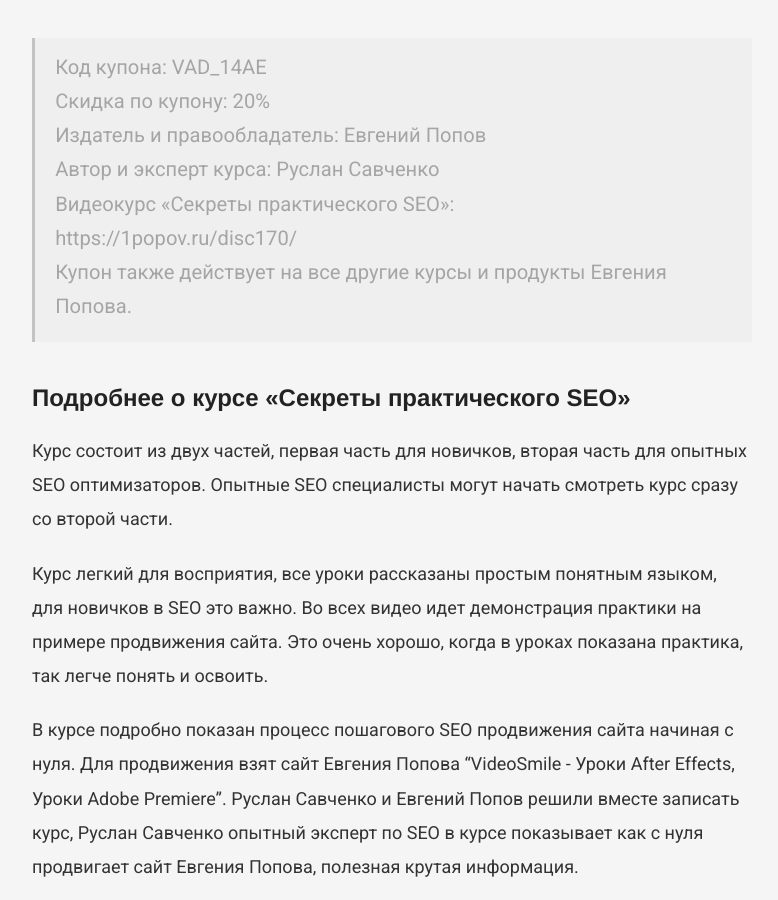
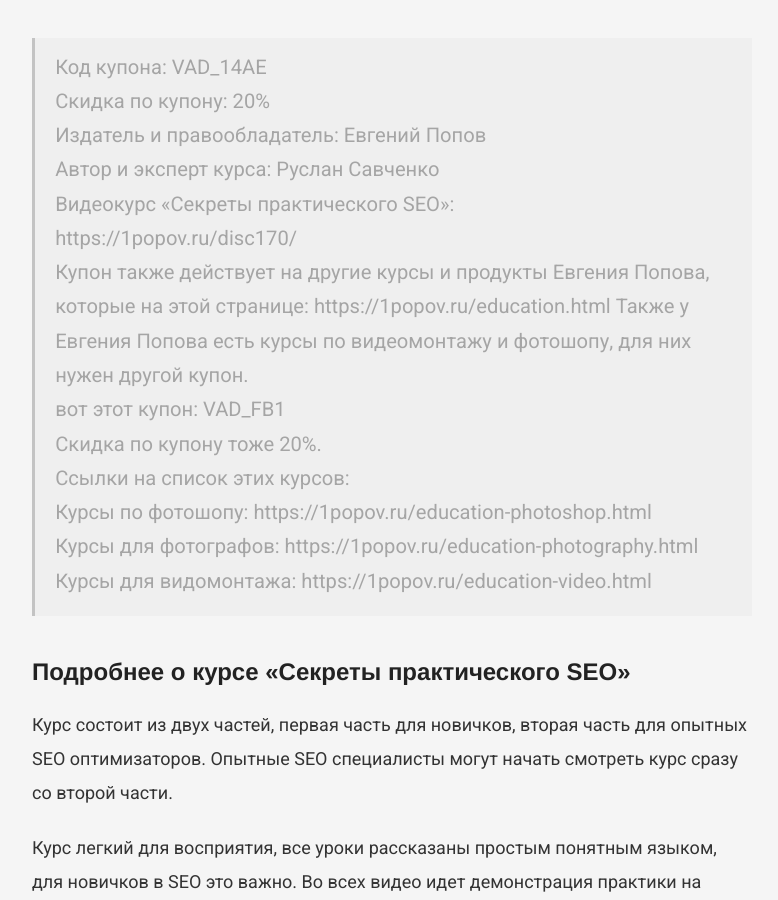
Before and after one commit to VadymVolos/vadymvolos.github.io, a Jekyll site: the page built from _posts/digital-marketing/2017-01-22-sekrety-seo-popov-kupon-skidka.md, in a window 1280 px wide and 900 px high, scrolled down 927 px. Shown: the whole window, without its empty margins (248-1026 px from the left). Built offline with Jekyll 4.4.1, drawn with Linux system fonts in a browser that asks for light colours; nearby versions of some CDN libraries; comment, search, counter and statistics services are not loaded.

Commit message:
Update 2017-01-22-sekrety-seo-popov-kupon-skidka.md

```diff
--- a/_posts/digital-marketing/2017-01-22-sekrety-seo-popov-kupon-skidka.md
+++ b/_posts/digital-marketing/2017-01-22-sekrety-seo-popov-kupon-skidka.md
@@ -22,7 +22,16 @@
 
 Видеокурс «Секреты практического SEO»:  <br>
 https://1popov.ru/disc170/  <br>
-Купон также действует на все другие курсы и продукты Евгения Попова.
+Купон также действует на  другие курсы и продукты Евгения Попова,
+которые на этой странице: https://1popov.ru/education.html
+
+Также у Евгения Попова есть курсы по видеомонтажу и фотошопу, для них нужен другой купон.  <br>
+вот этот купон:  VAD_FB1  <br>
+Скидка по купону тоже 20%.  <br>
+Ссылки на список этих курсов:  <br>
+Курсы по фотошопу: https://1popov.ru/education-photoshop.html  <br>
+Курсы для фотографов: https://1popov.ru/education-photography.html  <br>
+Курсы для видомонтажа: https://1popov.ru/education-video.html  <br>
 </blockquote>
 
 <h2>Подробнее о курсе «Секреты практического SEO» </h2>
```
